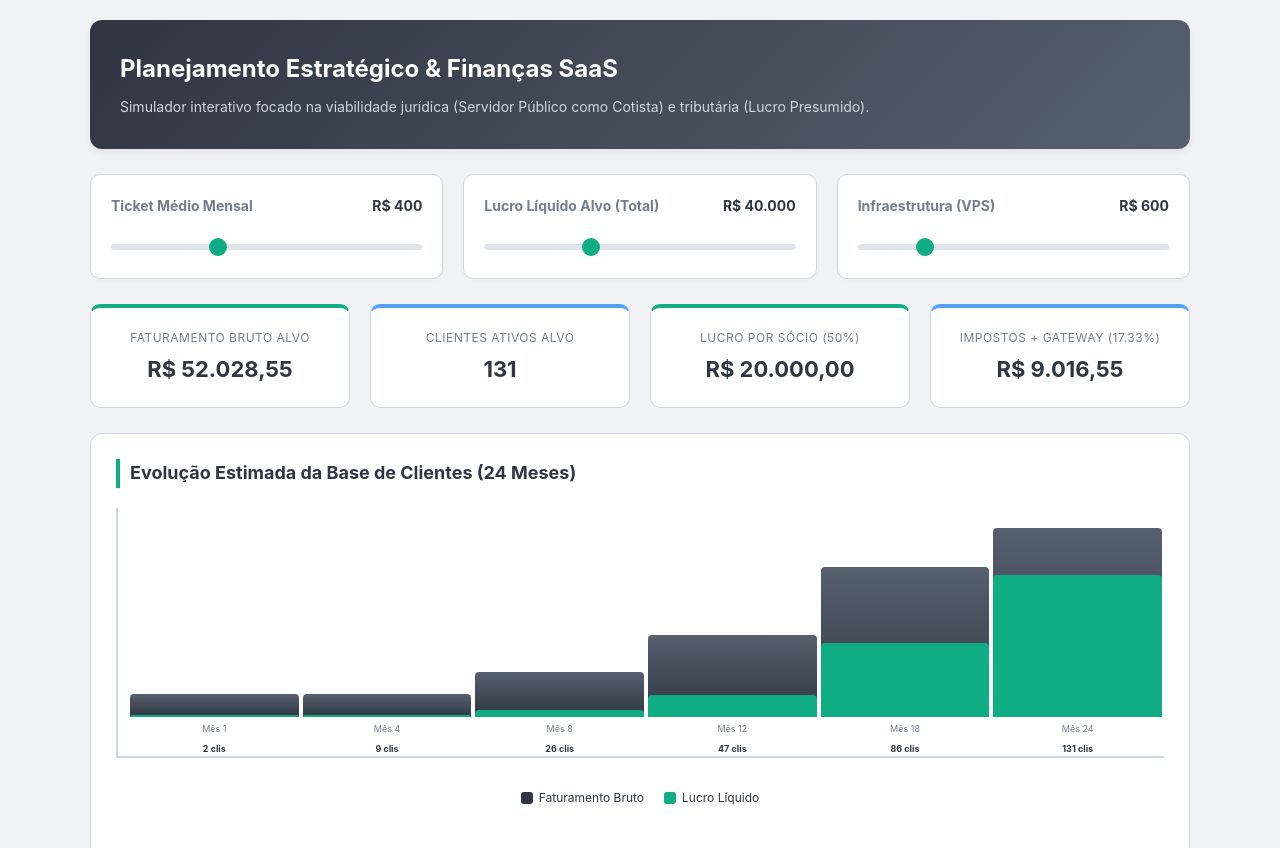
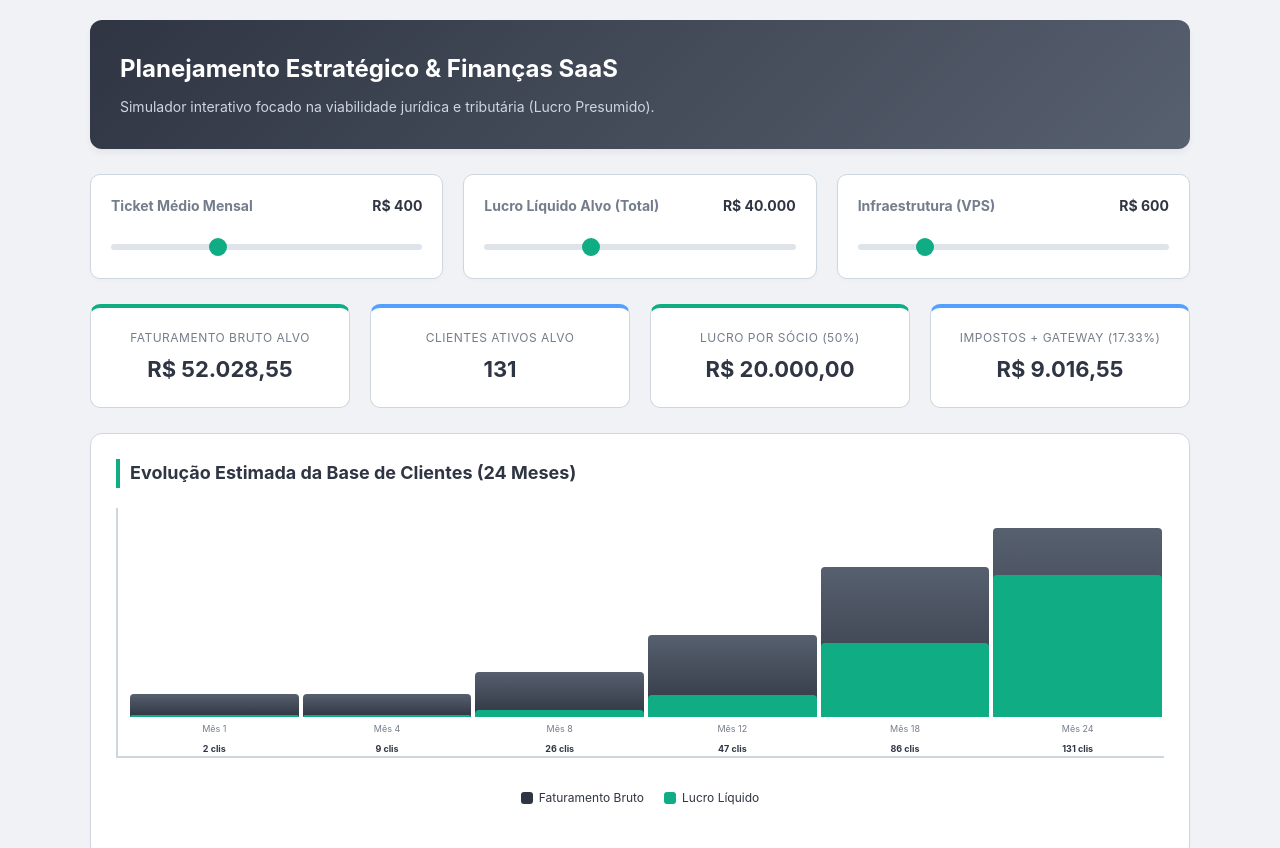
Before and after one commit to LucasNFortes/Simuladador-de-Faturamento, a plain HTML site: page index.html in a window 1280 px wide. Shown: the top 848 px of the page. Drawn offline with Linux system fonts and the light colour scheme.

Commit message:
Remove 'Servidor Público como Cotista' from description

```diff
--- a/index.html
+++ b/index.html
@@ -273,7 +273,7 @@
 <div class="container">
     <header>
         <h1>Planejamento Estratégico & Finanças SaaS</h1>
-        <p>Simulador interativo focado na viabilidade jurídica (Servidor Público como Cotista) e tributária (Lucro Presumido).</p>
+        <p>Simulador interativo focado na viabilidade jurídica e tributária (Lucro Presumido).</p>
     </header>
 
     <!-- Sliders de Controle -->
```
